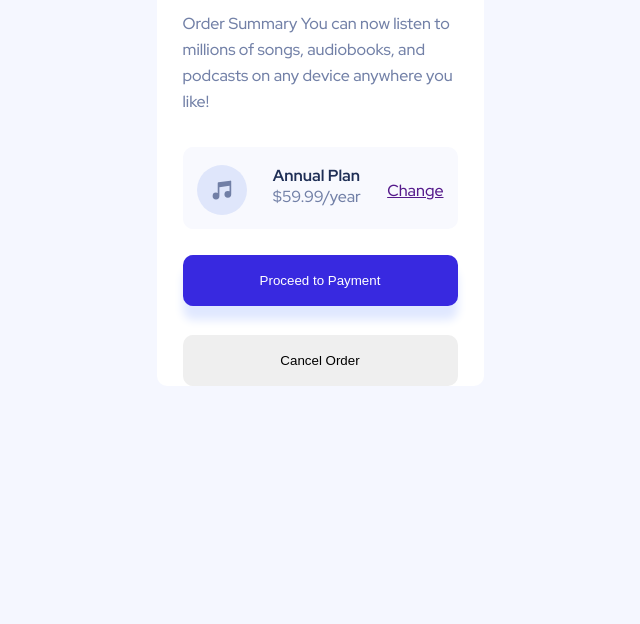
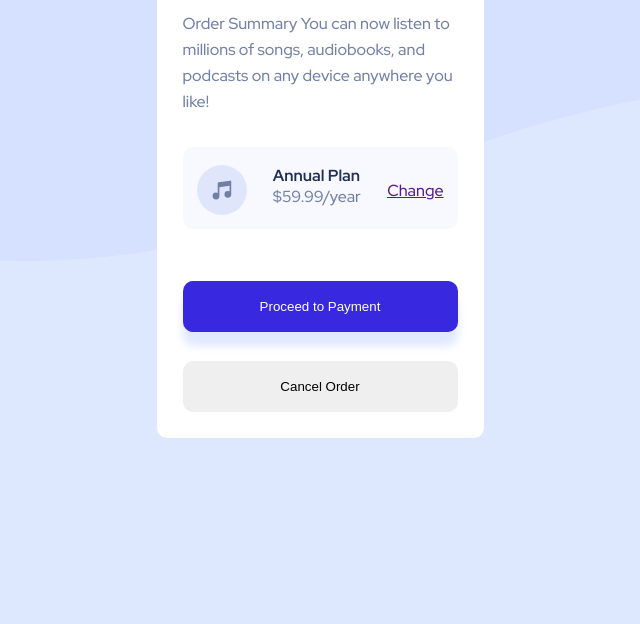
Before and after one commit to mahassan/Order-summary, a plain HTML site: page index.html in a window 1280 px wide. Shown: the part 176-800 px from the top of the page, without its empty margins (320-960 px from the left). Drawn offline with Linux system fonts and the light colour scheme.

Commit message:
background fixed

```diff
--- a/styles.scss
+++ b/styles.scss
@@ -4,13 +4,12 @@
     padding: 0;
 }
 body{
-    background-color:   hsl(225, 100%, 98%);
-    background-image: url(./images/pattern-background-desktop.svg) no-repeat;
+    background:  rgb(221,231,253) url(./images/pattern-background-desktop.svg) no-repeat;
     box-sizing: content-box;
     font-family: 'Red Hat Display', sans-serif;
     font-size: 16px;
     @media (max-width:375px){
-        background-image: url(./images/icon-music.svg) no-repeat;
+        background:  rgb(221,231,253) url(./images/pattern-background-mobile.svg) no-repeat;
     }
 
 }
@@ -77,7 +76,7 @@ body{
     }
     main,
     footer{
-        padding:26px 26px 0 26px;
+        padding:26px 26px 26px 26px;
         display: flex;
         flex-direction: column;
         button{
```
Also changed, not shown: styles.css, 1 other file.
